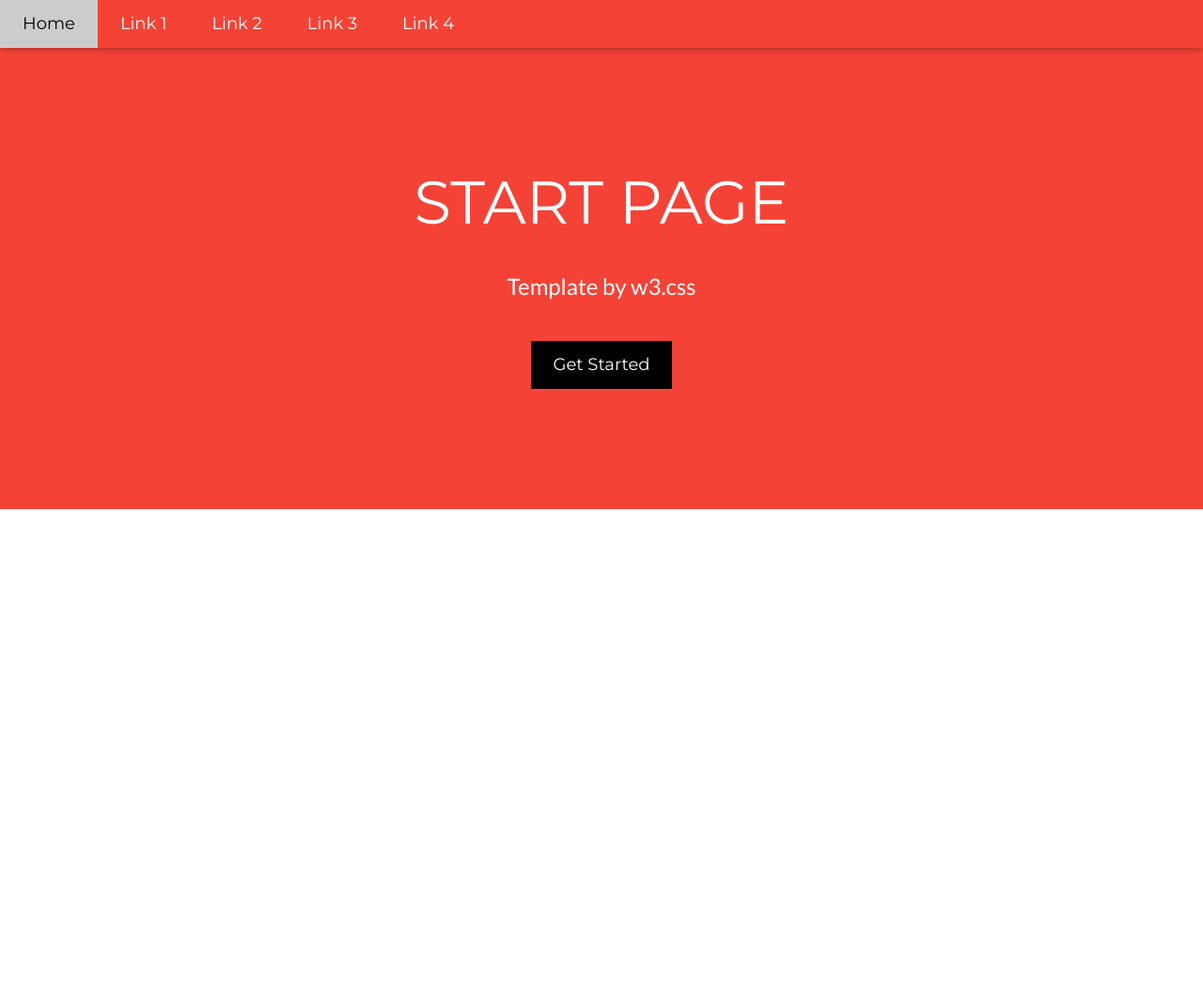
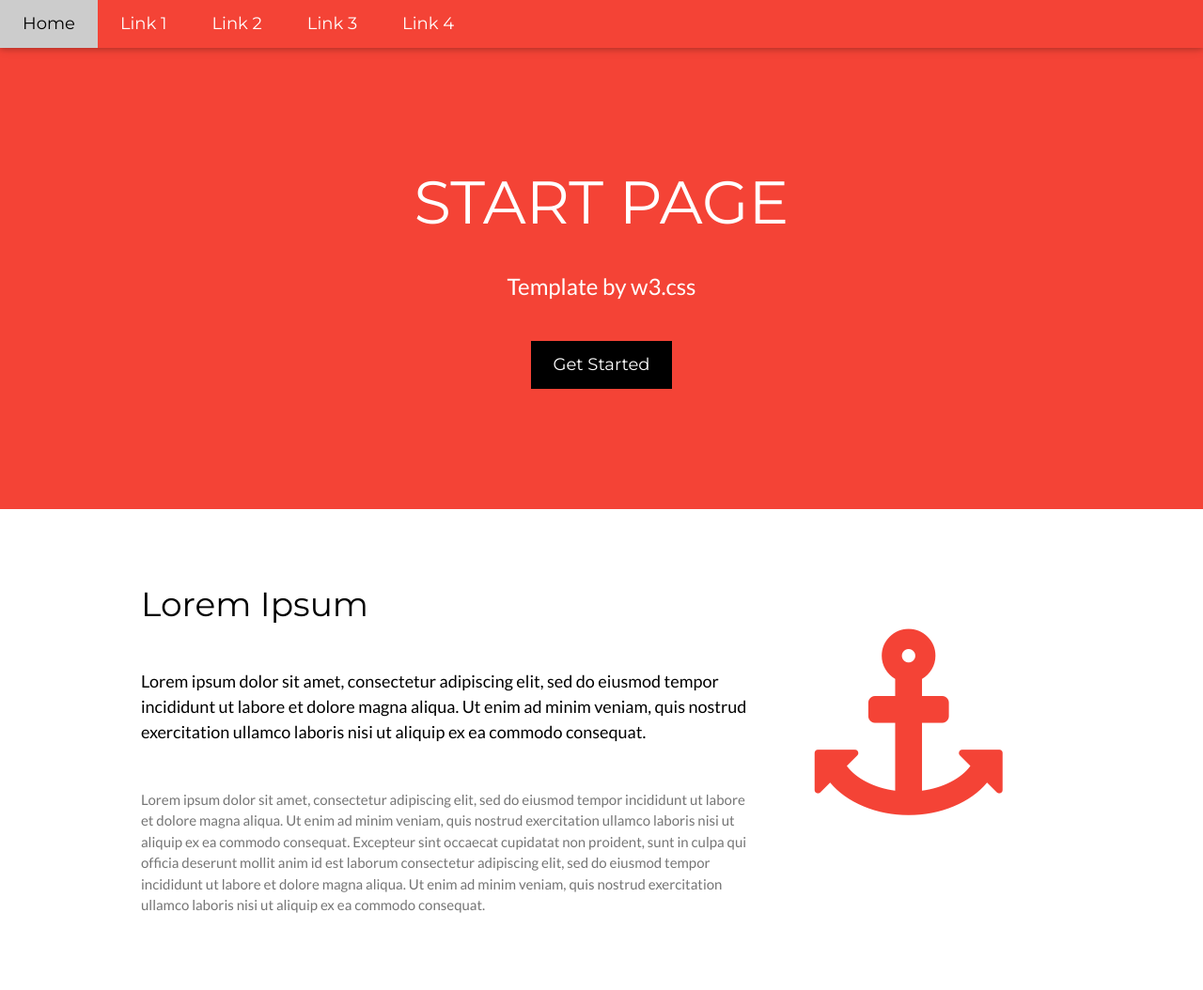
Before and after one commit to ehab0barakat/new_project_repo, a plain HTML site: page index.html in a window 1280 px wide. Shown: the whole page at 94% size. Before the commit the page ends 800 px from the top, so only its background shows below. Drawn offline with nearby package versions, Linux system fonts and the light colour scheme.

Commit message:
adding first Grid

```diff
--- a/index.html
+++ b/index.html
@@ -45,6 +45,24 @@ body,h1,h2,h3,h4,h5,h6 {font-family: "Lato", sans-serif}
   <button class="w3-button w3-black w3-padding-large w3-large w3-margin-top">Get Started</button>
 </header>
 
+<!-- First Grid -->
+<div class="w3-row-padding w3-padding-64 w3-container">
+  <div class="w3-content">
+    <div class="w3-twothird">
+      <h1>Lorem Ipsum</h1>
+      <h5 class="w3-padding-32">Lorem ipsum dolor sit amet, consectetur adipiscing elit, sed do eiusmod tempor incididunt ut labore et dolore magna aliqua. Ut enim ad minim veniam, quis nostrud exercitation ullamco laboris nisi ut aliquip ex ea commodo consequat.</h5>
+
+      <p class="w3-text-grey">Lorem ipsum dolor sit amet, consectetur adipiscing elit, sed do eiusmod tempor incididunt ut labore et dolore magna aliqua. Ut enim ad minim veniam, quis nostrud exercitation ullamco laboris nisi ut aliquip ex ea commodo consequat. Excepteur sint
+        occaecat cupidatat non proident, sunt in culpa qui officia deserunt mollit anim id est laborum consectetur adipiscing elit, sed do eiusmod tempor incididunt ut labore et dolore magna aliqua. Ut enim ad minim veniam, quis nostrud exercitation ullamco
+        laboris nisi ut aliquip ex ea commodo consequat.</p>
+    </div>
+
+    <div class="w3-third w3-center">
+      <i class="fa fa-anchor w3-padding-64 w3-text-red"></i>
+    </div>
+  </div>
+</div>
+
 
 
 
```
